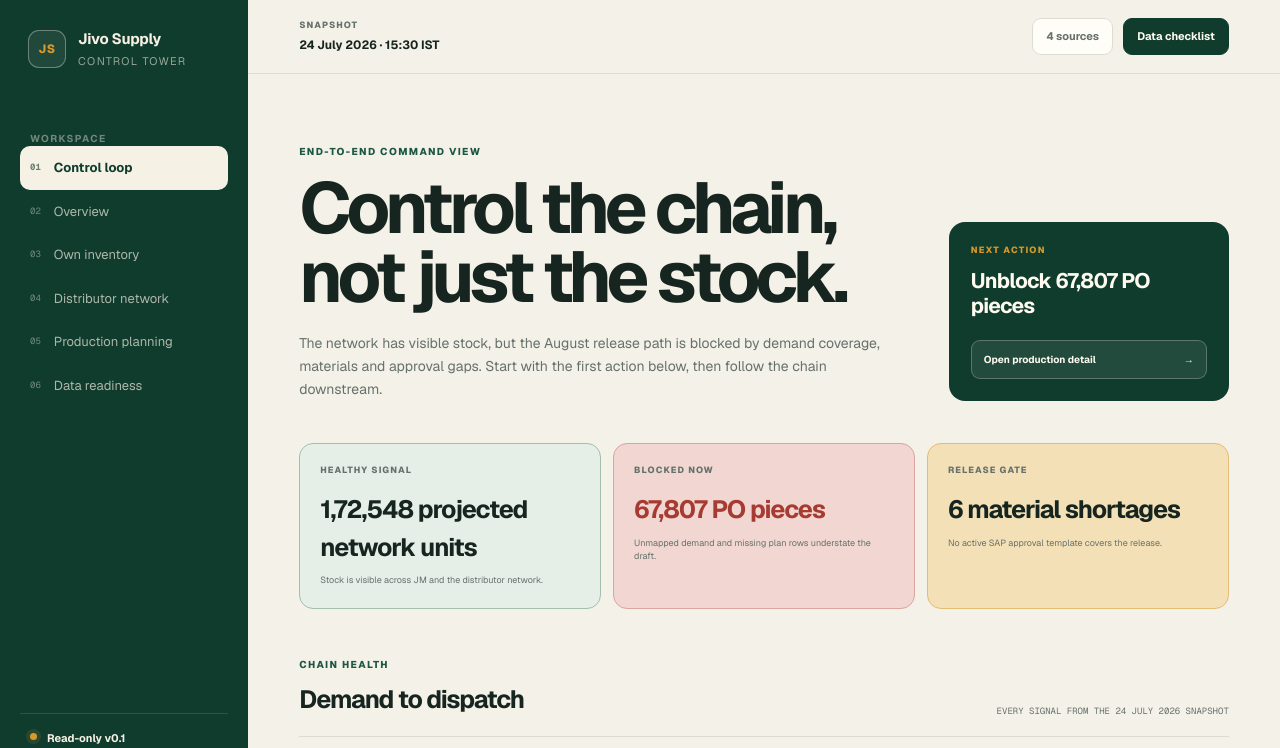
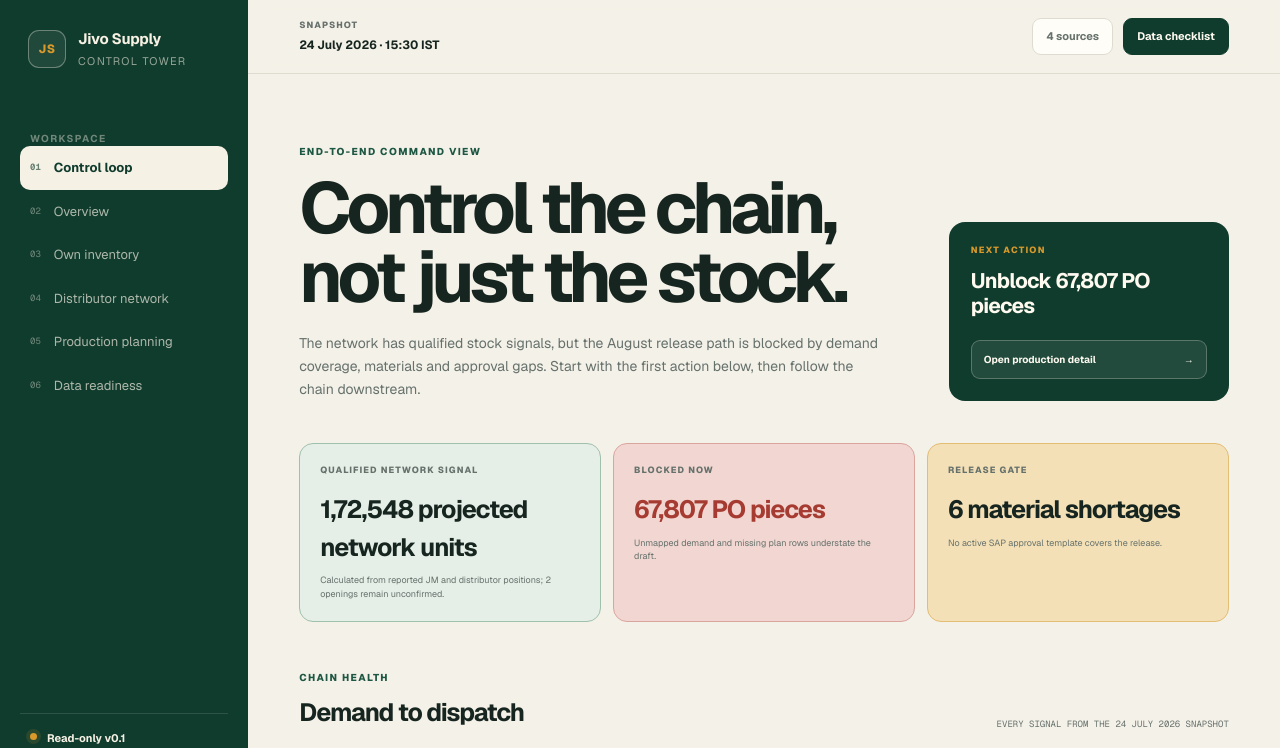
Before and after one commit to daman8271/jivo-supply-control, a Next.js app: page / in a window 1280 px wide. Shown: the top 748 px of the page. Built offline with nearby package versions, Linux system fonts and the light colour scheme.

Commit message:
fix: clarify control-loop evidence and accessibility

```diff
--- a/app/ControlTower.tsx
+++ b/app/ControlTower.tsx
@@ -288,10 +288,16 @@ export function ControlTower({
     },
     {
       name: "Materials",
-      status: "Blocked",
-      tone: "blocked",
-      signal: `${materialBlockers.length} residual blockers`,
-      detail: `${materialBlockers[0].name} leads at ${number.format(materialBlockers[0].shortage)} ${materialBlockers[0].uom}`,
+      status: materialBlockers.length > 0 ? "Blocked" : "Ready",
+      tone: materialBlockers.length > 0 ? "blocked" : "healthy",
+      signal:
+        materialBlockers.length > 0
+          ? `${materialBlockers.length} residual blockers`
+          : "No residual blockers",
+      detail:
+        materialBlockers.length > 0
+          ? `${materialBlockers[0].name} leads at ${number.format(materialBlockers[0].shortage)} ${materialBlockers[0].uom}`
+          : "Current material feasibility check has no unresolved shortage",
       target: "production",
     },
     {
@@ -437,9 +443,10 @@ export function ControlTower({
                 <span className="eyebrow">End-to-end command view</span>
                 <h1 id="control-title">Control the chain, not just the stock.</h1>
                 <p>
-                  The network has visible stock, but the August release path is
-                  blocked by demand coverage, materials and approval gaps. Start
-                  with the first action below, then follow the chain downstream.
+                  The network has qualified stock signals, but the August release
+                  path is blocked by demand coverage, materials and approval gaps.
+                  Start with the first action below, then follow the chain
+                  downstream.
                 </p>
               </div>
               <div className="control-verdict" aria-label="Current chain verdict">
@@ -458,13 +465,16 @@ export function ControlTower({
             </section>
 
             <section className="control-summary" aria-label="Supply chain summary">
-              <article className="control-summary-card healthy">
-                <span>Healthy signal</span>
+              <article className="control-summary-card visible">
+                <span>Qualified network signal</span>
                 <strong>
                   {number.format(seed.liveReconciliation.all.projected)} projected
                   network units
                 </strong>
-                <p>Stock is visible across JM and the distributor network.</p>
+                <p>
+                  Calculated from reported JM and distributor positions;{" "}
+                  {missingDistributorOpenings} openings remain unconfirmed.
+                </p>
               </article>
               <article className="control-summary-card blocked">
                 <span>Blocked now</span>
@@ -496,7 +506,6 @@ export function ControlTower({
                 {controlStages.map((stage, index) => (
                   <li className={`stage-card ${stage.tone}`} key={stage.name}>
                     <button
-                      aria-label={`Open ${stage.name} details`}
                       onClick={() => setView(stage.target)}
                       type="button"
                     >
--- a/app/globals.css
+++ b/app/globals.css
@@ -1510,7 +1510,7 @@ td small {
   line-height: 1.5;
 }
 
-.control-summary-card.healthy {
+.control-summary-card.visible {
   border-color: #9fc0aa;
   background: #e5eee7;
 }
```
